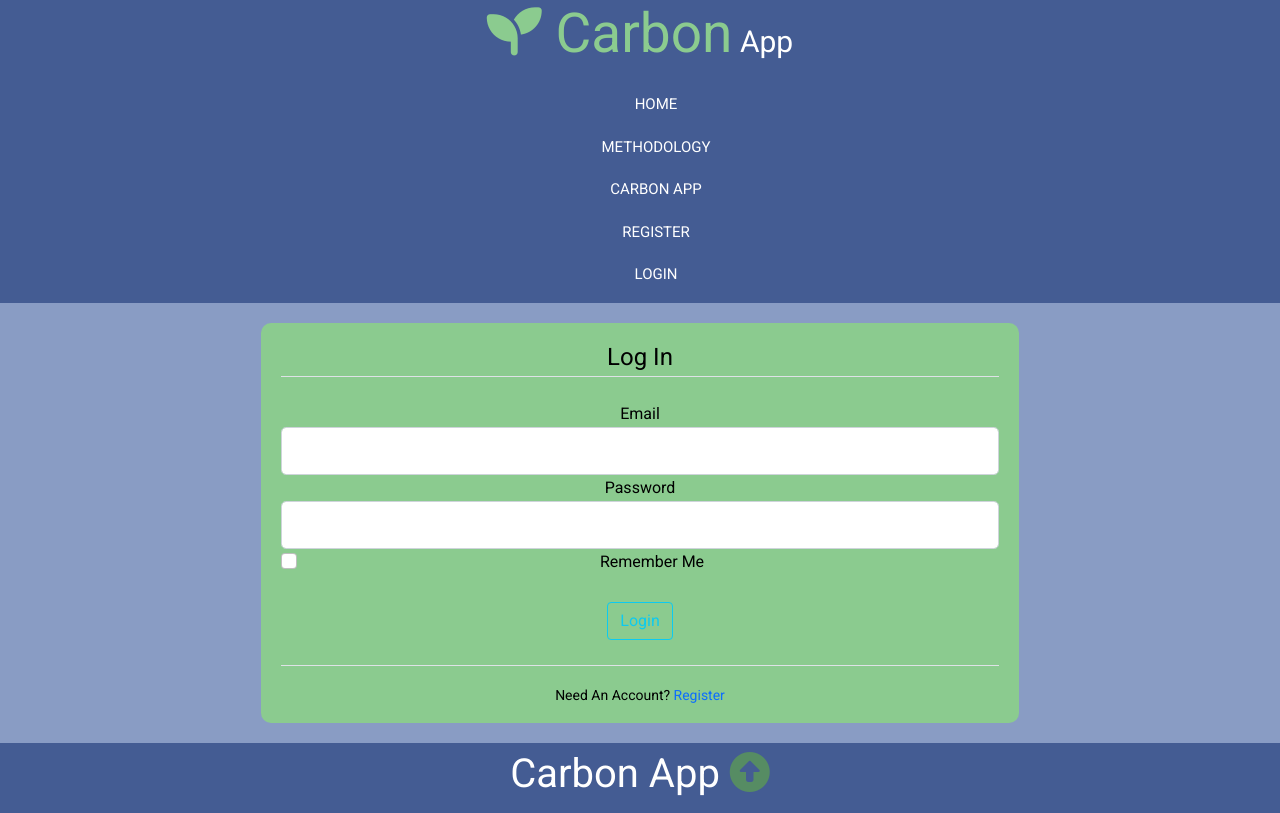
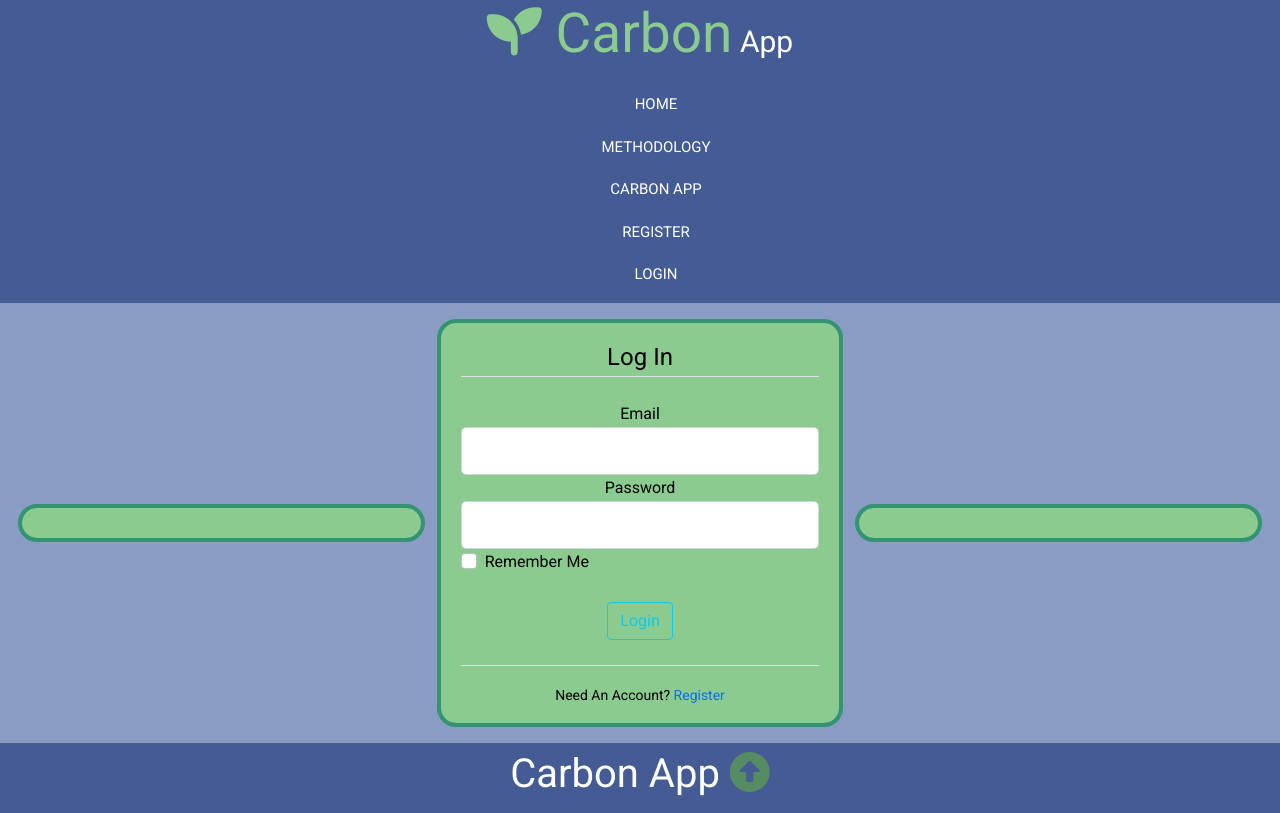
Before and after one commit to sandrathereseb/carbon_app_2023, a Flask app: a page that uses capp/templates/layout.html in a window 1280 px wide. Run offline with Flask 2, Linux system fonts and the light colour scheme; some libraries are stand-ins or nearby versions.

Commit message:
Update user.css

```diff
--- a/capp/static/cssFiles/user.css
+++ b/capp/static/cssFiles/user.css
@@ -13,50 +13,56 @@ Box-color: #8bcb8f
 .register_section_css .container {
   display: flex;
   background: #899cc4;
+
 }
 
 .register_section_css .container {
+  align-items: center;
+  width: 100%;
   display: flex;
-    align-items: start;
-    justify-content: space-between;
+  justify-content: center;
 }
+
 /*color=dark*/
 .register_section_css .container .box {
   flex: 1;
-    background: #000000;
-    color: #000000;
-    border-radius: 2px;
+  outline-style: solid;
+  outline-width: 4px;
+  outline-color: #349370;
+  background-color: #8bcb8f;
+  border-radius: 15px;
+  color: black;
   margin: 20px 10px;
   padding: 15px 20px;
-    text-align:center;
+  text-align: center;
+  align-items: center;
+  justify-content: center;
+  height: fit-content;
+  max-width: 600px;
 }
 
-  .register_section_css .container  .box:nth-of-type(1) {
-    flex-grow:1;
-    background: #899cc4;
-    color: #000000;
-    border-radius: 10px;
-    margin: 0px 0px;
-    padding: 0px 0px;
-    text-align:left;
+.Login_Register_Btn {
+  padding: 5px 5px;
+  margin: 5px;
+  color: #fff;
+  border-radius: 2px;
+  text-decoration: none;
+  font-weight: 600;
+  letter-spacing: 2px;
+  font-size: 15px;
+  background-color: #349370;
+  outline: 3px solid #2a4359;
+  outline-style: solid;
+  border-style: none;
 }
 
-  .register_section_css .container  .box:nth-of-type(2) {
-    flex-grow:3;
-  background: #8bcb8f;
-  color: #000000;
-  border-radius: 10px;
-  margin: 20px 10px;
-  padding: 15px 20px;
-  text-align:center;
+.Login_Register_Btn:hover {
+  color: #fff;
+  background-color: #2a4359;
+  outline: 3px solid #2a4359;
+  text-decoration: none;
 }
 
-  .register_section_css .container  .box:nth-of-type(3) {
-    flex-grow:1;
-  background: #000000;
-  color: #000000;
-  border-radius: 10px;
-  margin: 0px 0px;
-  padding: 0px 0px;
-  text-align:left;
+.form-check {
+  text-align: left;
 }
```
Lines whose indentation alone changed are shown as unchanged.
